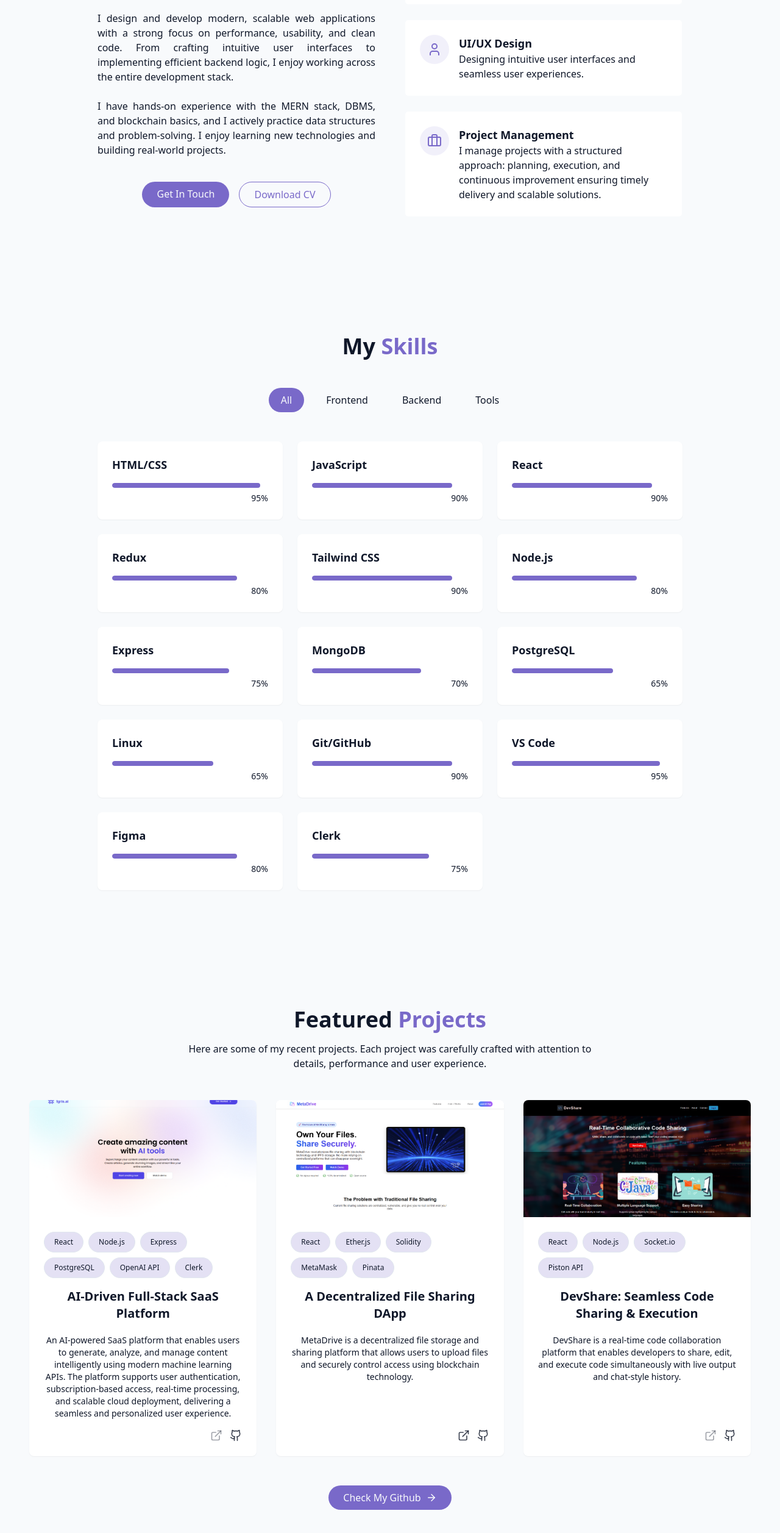
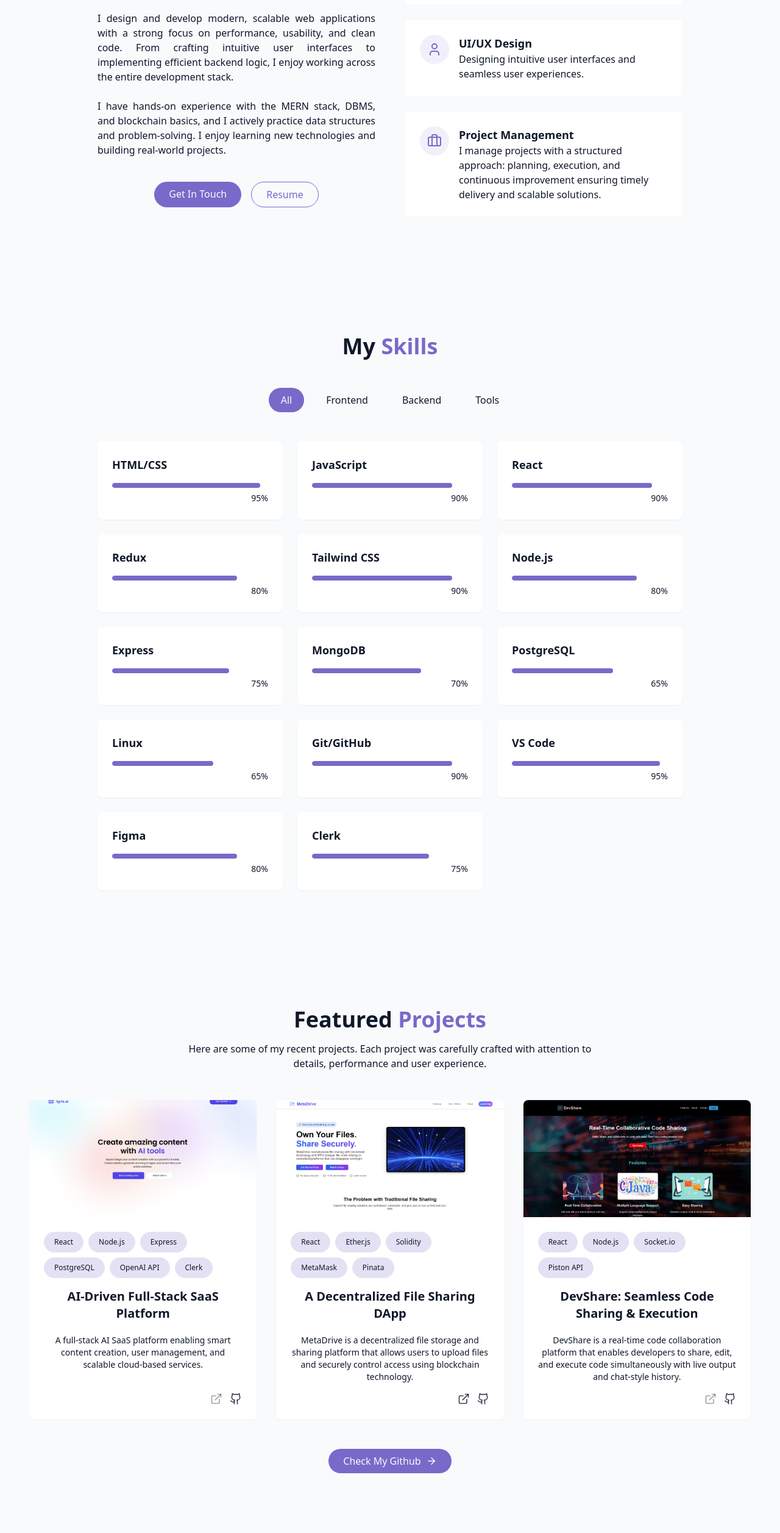
Before and after one commit to Rugved789/Portfolio, a React (Vite) app: page / in a window 1280 px wide. Shown: the part 1102-3616 px from the top of the page at 61% size. Built offline with nearby package versions, Linux system fonts and the light colour scheme.

Commit message:
Project Updated

```diff
--- a/src/components/AboutMe.jsx
+++ b/src/components/AboutMe.jsx
@@ -36,7 +36,7 @@ const AboutMe = () => {
                 rel="noopener noreferrer"
                 className="px-6 py-2 rounded-full border border-primary text-primary hover:bg-primary/10 transition-colors duration-300"
               >
-                Download CV
+                Resume
               </a>
             </div>
           </div>
--- a/src/components/ProjectSection.jsx
+++ b/src/components/ProjectSection.jsx
@@ -5,7 +5,7 @@ const projects = [
     id: 1,
     title: "AI-Driven Full-Stack SaaS Platform",
     description:
-      "An AI-powered SaaS platform that enables users to generate, analyze, and manage content intelligently using modern machine learning APIs. The platform supports user authentication, subscription-based access, real-time processing, and scalable cloud deployment, delivering a seamless and personalized user experience.",
+      "A full-stack AI SaaS platform enabling smart content creation, user management, and scalable cloud-based services.",
     image: "/projects/Agris_Ai.png",
     tags: ["React", "Node.js", "Express", "PostgreSQL", "OpenAI API", "Clerk"],
     deployment:
```
Also changed, not shown: 1 other file (tests, documents, lock files or other folders).
